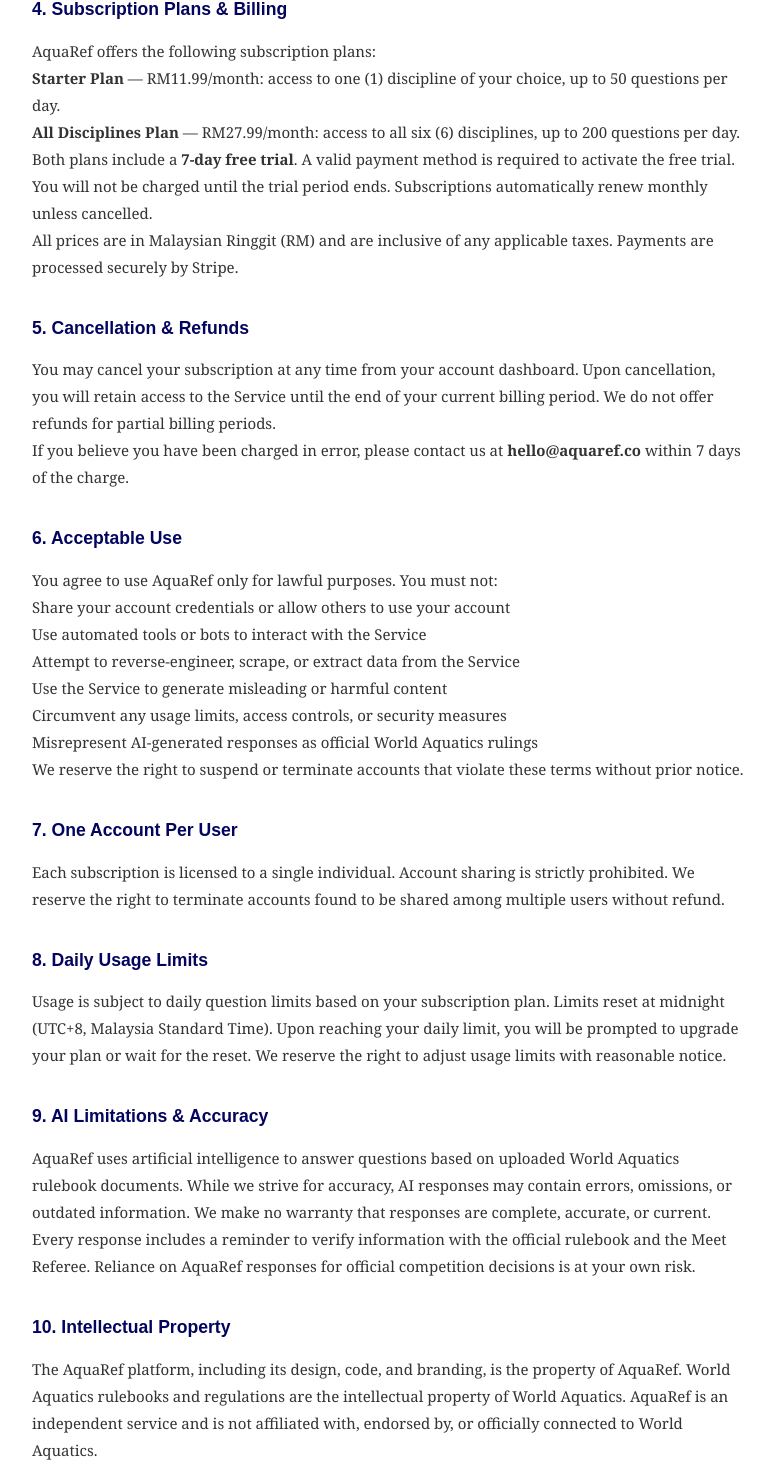
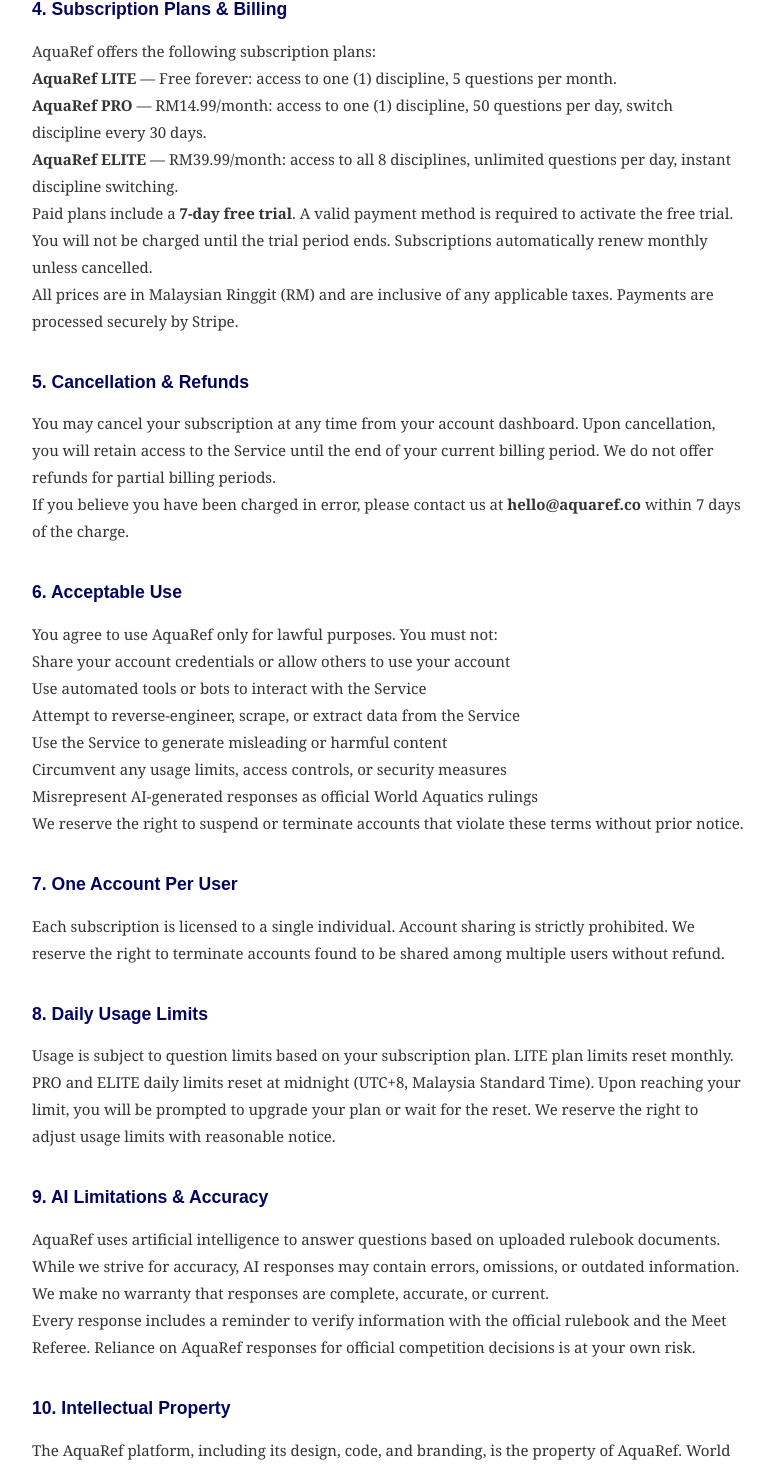
Before and after one commit to adhwaismail-stack/aquatics-app, a Next.js app: page /terms-of-service in a window 1280 px wide. Shown: the part 820-2289 px from the top of the page, without its empty margins (252-1026 px from the left). Built offline with nearby package versions, Linux system fonts and the light colour scheme.

Commit message:
Fix dark mode on legal and contact pages

```diff
--- a/app/contact/page.jsx
+++ b/app/contact/page.jsx
@@ -1,5 +1,6 @@
 export default function Contact() {
   return (
+    <div style={{ background: '#ffffff', minHeight: '100vh', colorScheme: 'light' }}>
       <main style={{ maxWidth: '680px', margin: '0 auto', padding: '3rem 1.5rem', fontFamily: 'sans-serif', color: '#1a1a2e' }}>
         <div style={{ marginBottom: '2.5rem', borderBottom: '2px solid #0077b6', paddingBottom: '1.5rem' }}>
           <p style={{ fontSize: '13px', color: '#555', marginBottom: '0.5rem', letterSpacing: '0.08em', textTransform: 'uppercase' }}>AquaRef · Support</p>
@@ -25,11 +26,11 @@
           <div style={{ display: 'flex', flexDirection: 'column', gap: '12px' }}>
             <FaqItem
               q="How do I cancel my subscription?"
-            a="You can cancel anytime from your account dashboard. You'll retain access until the end of your billing period."
+              a="You can cancel anytime from your account dashboard via the Manage Subscription button. You'll retain access until the end of your billing period."
             />
             <FaqItem
-            q="Can I switch my discipline on the Starter plan?"
-            a="Yes! You can switch your chosen discipline once per month from your dashboard."
+              q="Can I switch my discipline on the PRO plan?"
+              a="Yes! You can switch your chosen discipline once every 30 days from your dashboard."
             />
             <FaqItem
               q="Is AquaRef affiliated with World Aquatics?"
@@ -52,11 +53,11 @@
             <div style={{ display: 'grid', gridTemplateColumns: '1fr 1fr', gap: '16px' }}>
               <div>
                 <label style={{ fontSize: '13px', fontWeight: '600', color: '#444', display: 'block', marginBottom: '6px' }}>Name</label>
-              <input type="text" placeholder="Your name" style={{ width: '100%', padding: '10px 12px', border: '1px solid #ccc', borderRadius: '8px', fontSize: '14px', color: '#333', boxSizing: 'border-box', outline: 'none' }} />
+                <input type="text" placeholder="Your name" style={{ width: '100%', padding: '10px 12px', border: '1px solid #ccc', borderRadius: '8px', fontSize: '14px', color: '#333', boxSizing: 'border-box', outline: 'none', background: '#fff' }} />
               </div>
               <div>
                 <label style={{ fontSize: '13px', fontWeight: '600', color: '#444', display: 'block', marginBottom: '6px' }}>Email</label>
-              <input type="email" placeholder="your@email.com" style={{ width: '100%', padding: '10px 12px', border: '1px solid #ccc', borderRadius: '8px', fontSize: '14px', color: '#333', boxSizing: 'border-box', outline: 'none' }} />
+                <input type="email" placeholder="your@email.com" style={{ width: '100%', padding: '10px 12px', border: '1px solid #ccc', borderRadius: '8px', fontSize: '14px', color: '#333', boxSizing: 'border-box', outline: 'none', background: '#fff' }} />
               </div>
             </div>
             <div>
@@ -72,7 +73,7 @@
             </div>
             <div>
               <label style={{ fontSize: '13px', fontWeight: '600', color: '#444', display: 'block', marginBottom: '6px' }}>Message</label>
-            <textarea placeholder="Describe your issue or question..." rows={5} style={{ width: '100%', padding: '10px 12px', border: '1px solid #ccc', borderRadius: '8px', fontSize: '14px', color: '#333', boxSizing: 'border-box', resize: 'vertical', outline: 'none', fontFamily: 'sans-serif' }} />
+              <textarea placeholder="Describe your issue or question..." rows={5} style={{ width: '100%', padding: '10px 12px', border: '1px solid #ccc', borderRadius: '8px', fontSize: '14px', color: '#333', boxSizing: 'border-box', resize: 'vertical', outline: 'none', fontFamily: 'sans-serif', background: '#fff' }} />
             </div>
             <a href="mailto:hello@aquaref.co" style={{ display: 'inline-block', background: '#0077b6', color: '#fff', padding: '12px 28px', borderRadius: '8px', fontWeight: '600', fontSize: '15px', textDecoration: 'none', textAlign: 'center' }}>
               Send Message
@@ -87,10 +88,11 @@
           &copy; {new Date().getFullYear()} AquaRef · <a href="/privacy-policy" style={{ color: '#0077b6', textDecoration: 'none' }}>Privacy Policy</a> · <a href="/terms-of-service" style={{ color: '#0077b6', textDecoration: 'none' }}>Terms of Service</a>
         </footer>
       </main>
+    </div>
   )
 }
 
-function FaqItem({ q, a }) {
+function FaqItem({ q, a }: { q: string, a: string }) {
   return (
     <div style={{ background: '#fafafa', border: '1px solid #eee', borderRadius: '8px', padding: '1rem 1.25rem' }}>
       <p style={{ fontWeight: '600', fontSize: '14px', color: '#03045e', margin: '0 0 6px' }}>{q}</p>
--- a/app/privacy-policy/page.jsx
+++ b/app/privacy-policy/page.jsx
@@ -1,6 +1,7 @@
 export default function PrivacyPolicy() {
   return (
-    <main style={{ maxWidth: '760px', margin: '0 auto', padding: '3rem 1.5rem', fontFamily: 'Georgia, serif', color: '#1a1a2e', lineHeight: '1.8', background: '#ffffff', minHeight: '100vh' }}>
+    <div style={{ background: '#ffffff', minHeight: '100vh', colorScheme: 'light' }}>
+      <main style={{ maxWidth: '760px', margin: '0 auto', padding: '3rem 1.5rem', fontFamily: 'Georgia, serif', color: '#1a1a2e', lineHeight: '1.8' }}>
         <div style={{ marginBottom: '2.5rem', borderBottom: '2px solid #0077b6', paddingBottom: '1.5rem' }}>
           <p style={{ fontSize: '13px', color: '#555', marginBottom: '0.5rem', fontFamily: 'sans-serif', letterSpacing: '0.08em', textTransform: 'uppercase' }}>AquaRef · Legal</p>
           <h1 style={{ fontSize: '2rem', fontWeight: '700', margin: '0 0 0.5rem', color: '#03045e' }}>Privacy Policy</h1>
@@ -97,10 +98,11 @@
           &copy; {new Date().getFullYear()} AquaRef. All rights reserved.
         </footer>
       </main>
+    </div>
   )
 }
 
-function Section({ title, children }) {
+function Section({ title, children }: { title: string, children: React.ReactNode }) {
   return (
     <section style={{ marginBottom: '2rem' }}>
       <h2 style={{ fontSize: '1.1rem', fontWeight: '700', color: '#03045e', marginBottom: '0.75rem', fontFamily: 'sans-serif' }}>{title}</h2>
--- a/app/terms-of-service/page.jsx
+++ b/app/terms-of-service/page.jsx
@@ -1,6 +1,7 @@
 export default function TermsOfService() {
   return (
-    <main style={{ maxWidth: '760px', margin: '0 auto', padding: '3rem 1.5rem', fontFamily: 'Georgia, serif', color: '#1a1a2e', lineHeight: '1.8', background: '#ffffff', minHeight: '100vh' }}>
+    <div style={{ background: '#ffffff', minHeight: '100vh', colorScheme: 'light' }}>
+      <main style={{ maxWidth: '760px', margin: '0 auto', padding: '3rem 1.5rem', fontFamily: 'Georgia, serif', color: '#1a1a2e', lineHeight: '1.8' }}>
         <div style={{ marginBottom: '2.5rem', borderBottom: '2px solid #0077b6', paddingBottom: '1.5rem' }}>
           <p style={{ fontSize: '13px', color: '#555', marginBottom: '0.5rem', fontFamily: 'sans-serif', letterSpacing: '0.08em', textTransform: 'uppercase' }}>AquaRef · Legal</p>
           <h1 style={{ fontSize: '2rem', fontWeight: '700', margin: '0 0 0.5rem', color: '#03045e' }}>Terms of Service</h1>
@@ -12,7 +13,7 @@
         </Section>
 
         <Section title="2. Description of Service">
-        <p>AquaRef is an AI-powered assistant that provides information about World Aquatics rules and regulations for the following disciplines: Swimming, Water Polo, Artistic Swimming, Diving, High Diving, and Masters Swimming.</p>
+          <p>AquaRef is an AI-powered assistant that provides information about World Aquatics rules and regulations for the following disciplines: Swimming, Water Polo, Artistic Swimming, Diving, High Diving, Masters Swimming, Open Water and Para Swimming.</p>
           <p><strong>Important Disclaimer:</strong> AquaRef is an informational tool only. All responses are generated by artificial intelligence based on uploaded rulebook documents. Responses must not be treated as official rulings. Always verify with the official World Aquatics rulebooks and consult the Meet Referee for authoritative decisions.</p>
         </Section>
 
@@ -23,10 +24,11 @@
         <Section title="4. Subscription Plans & Billing">
           <p>AquaRef offers the following subscription plans:</p>
           <ul>
-          <li><strong>Starter Plan</strong> — RM11.99/month: access to one (1) discipline of your choice, up to 50 questions per day.</li>
-          <li><strong>All Disciplines Plan</strong> — RM27.99/month: access to all six (6) disciplines, up to 200 questions per day.</li>
+            <li><strong>AquaRef LITE</strong> — Free forever: access to one (1) discipline, 5 questions per month.</li>
+            <li><strong>AquaRef PRO</strong> — RM14.99/month: access to one (1) discipline, 50 questions per day, switch discipline every 30 days.</li>
+            <li><strong>AquaRef ELITE</strong> — RM39.99/month: access to all 8 disciplines, unlimited questions per day, instant discipline switching.</li>
           </ul>
-        <p>Both plans include a <strong>7-day free trial</strong>. A valid payment method is required to activate the free trial. You will not be charged until the trial period ends. Subscriptions automatically renew monthly unless cancelled.</p>
+          <p>Paid plans include a <strong>7-day free trial</strong>. A valid payment method is required to activate the free trial. You will not be charged until the trial period ends. Subscriptions automatically renew monthly unless cancelled.</p>
           <p>All prices are in Malaysian Ringgit (RM) and are inclusive of any applicable taxes. Payments are processed securely by Stripe.</p>
         </Section>
 
@@ -53,16 +55,16 @@
         </Section>
 
         <Section title="8. Daily Usage Limits">
-        <p>Usage is subject to daily question limits based on your subscription plan. Limits reset at midnight (UTC+8, Malaysia Standard Time). Upon reaching your daily limit, you will be prompted to upgrade your plan or wait for the reset. We reserve the right to adjust usage limits with reasonable notice.</p>
+          <p>Usage is subject to question limits based on your subscription plan. LITE plan limits reset monthly. PRO and ELITE daily limits reset at midnight (UTC+8, Malaysia Standard Time). Upon reaching your limit, you will be prompted to upgrade your plan or wait for the reset. We reserve the right to adjust usage limits with reasonable notice.</p>
         </Section>
 
         <Section title="9. AI Limitations & Accuracy">
-        <p>AquaRef uses artificial intelligence to answer questions based on uploaded World Aquatics rulebook documents. While we strive for accuracy, AI responses may contain errors, omissions, or outdated information. We make no warranty that responses are complete, accurate, or current.</p>
+          <p>AquaRef uses artificial intelligence to answer questions based on uploaded rulebook documents. While we strive for accuracy, AI responses may contain errors, omissions, or outdated information. We make no warranty that responses are complete, accurate, or current.</p>
           <p>Every response includes a reminder to verify information with the official rulebook and the Meet Referee. Reliance on AquaRef responses for official competition decisions is at your own risk.</p>
         </Section>
 
         <Section title="10. Intellectual Property">
-        <p>The AquaRef platform, including its design, code, and branding, is the property of AquaRef. World Aquatics rulebooks and regulations are the intellectual property of World Aquatics. AquaRef is an independent service and is not affiliated with, endorsed by, or officially connected to World Aquatics.</p>
+          <p>The AquaRef platform, including its design, code, and branding, is the property of AquaRef. World Aquatics rulebooks are the intellectual property of World Aquatics. Para Swimming rulebooks are the intellectual property of World Para Swimming (WPS) under the International Paralympic Committee (IPC). AquaRef is an independent service and is not affiliated with, endorsed by, or officially connected to World Aquatics or World Para Swimming.</p>
         </Section>
 
         <Section title="11. Limitation of Liability">
@@ -94,10 +96,11 @@
           &copy; {new Date().getFullYear()} AquaRef. All rights reserved.
         </footer>
       </main>
+    </div>
   )
 }
 
-function Section({ title, children }) {
+function Section({ title, children }: { title: string, children: React.ReactNode }) {
   return (
     <section style={{ marginBottom: '2rem' }}>
       <h2 style={{ fontSize: '1.1rem', fontWeight: '700', color: '#03045e', marginBottom: '0.75rem', fontFamily: 'sans-serif' }}>{title}</h2>
```
Lines whose indentation alone changed are shown as unchanged.
